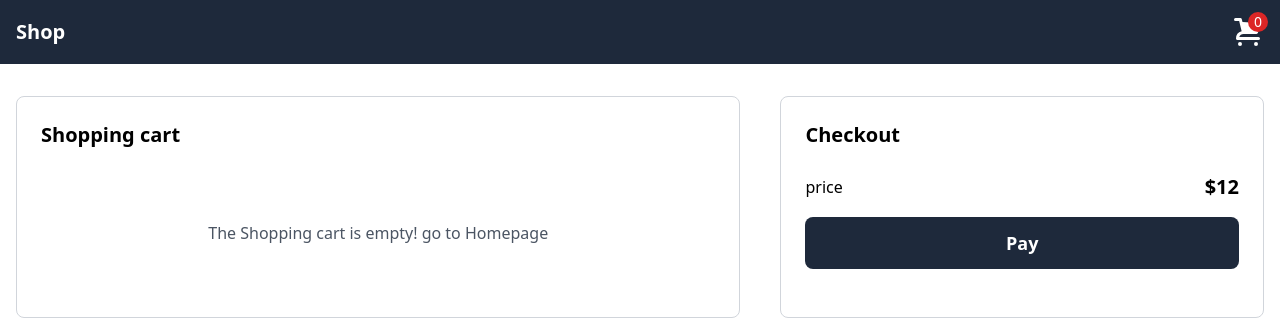
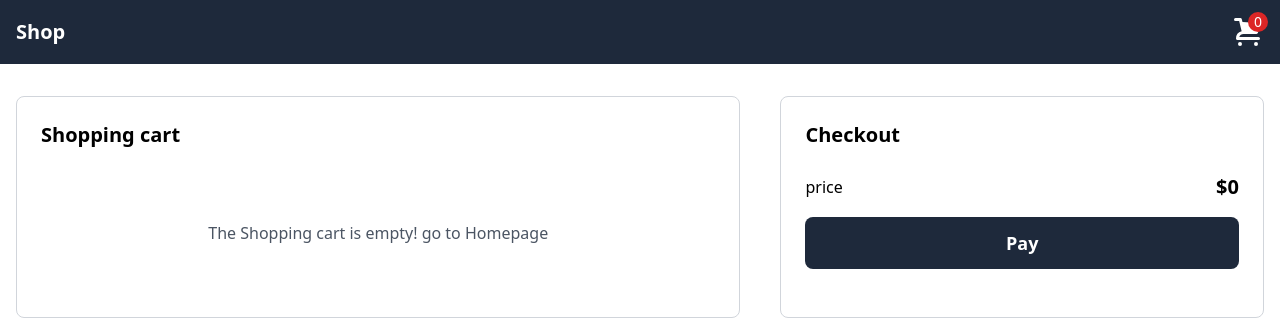
Before and after one commit to nafasebra/shop-rt-sample, a React (Vite) app: page /cart in a window 1280 px wide. Shown: the top 320 px of the page. Built offline with nearby package versions, Linux system fonts and the light colour scheme.

Commit message:
feat: add proce calculation on shopping cart

```diff
--- a/src/components/pages/ShoppingCart/CHeckout.tsx
+++ b/src/components/pages/ShoppingCart/CHeckout.tsx
@@ -1,17 +1,38 @@
+import { useAppSelector } from "../../../service/store";
+import Products from "../../../assets/product.json";
+import { ProductDataType } from "../Homepage/type";
+
+const productsMap: Record<string, ProductDataType> = Products.reduce((map, product) => {
+  map[product.id] = product;
+  return map;
+}, {} as Record<string, ProductDataType>);
 
 function CHeckout() {
+  const state = useAppSelector((state) => state.cart);
+  const price = state.carts.length
+    ? state.carts.reduce((prev, curr) => {
+        const product = productsMap[curr.id];
+        return product ? prev + (product.price * curr.count) : prev;
+      }, 0)
+    : 0;
+
   return (
-    <div className='space-y-6 w-full lg:w-[40%] rounded-lg border border-gray-300 p-6'>
+    <div className="space-y-6 w-full lg:w-[40%] rounded-lg border border-gray-300 p-6">
       <p className="font-bold text-xl">Checkout</p>
-      <div className='flex flex-col gap-4'>
-        <div className='flex items-center justify-between'>
+      <div className="flex flex-col gap-4">
+        <div className="flex items-center justify-between">
           <p>price</p>
-          <p className='font-bold text-xl'>$12</p>
+          <p className="font-bold text-xl">${price}</p>
         </div>
-        <button type='button' className='py-3 px-6 text-white bg-slate-800 rounded-lg text-lg font-bold'>Pay</button>
+        <button
+          type="button"
+          className="py-3 px-6 text-white bg-slate-800 rounded-lg text-lg font-bold"
+        >
+          Pay
+        </button>
       </div>
     </div>
-  )
+  );
 }
 
-export default CHeckout
+export default CHeckout;
```
